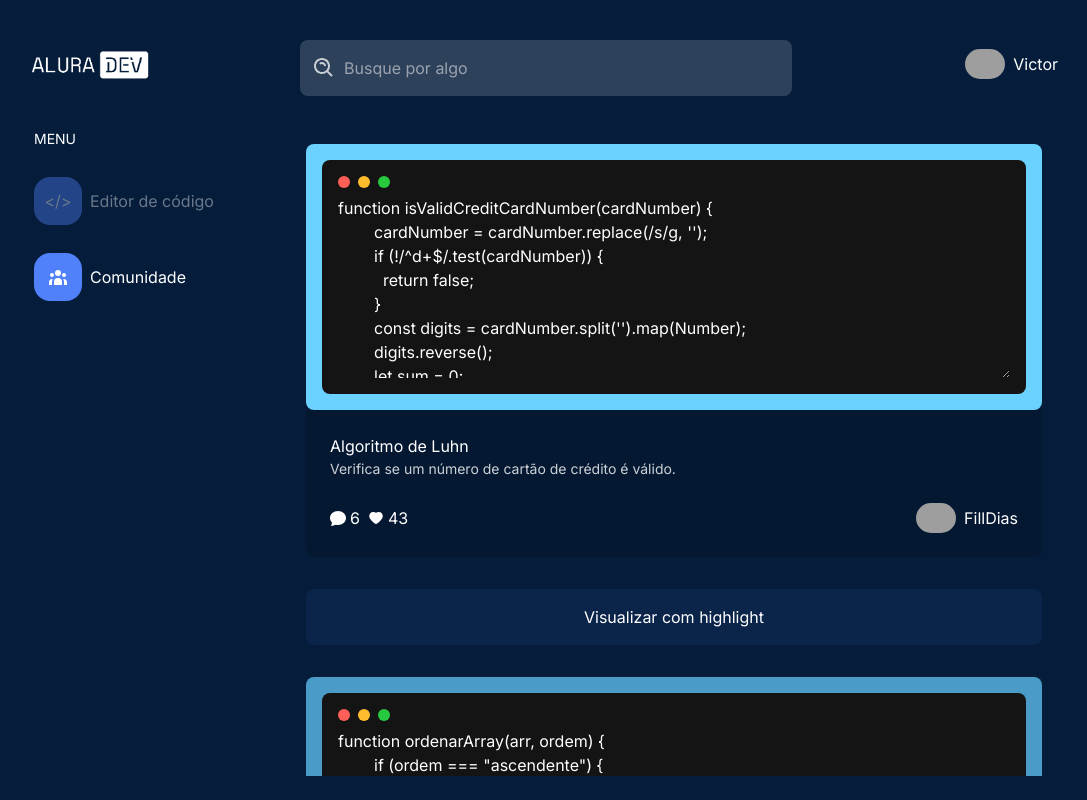
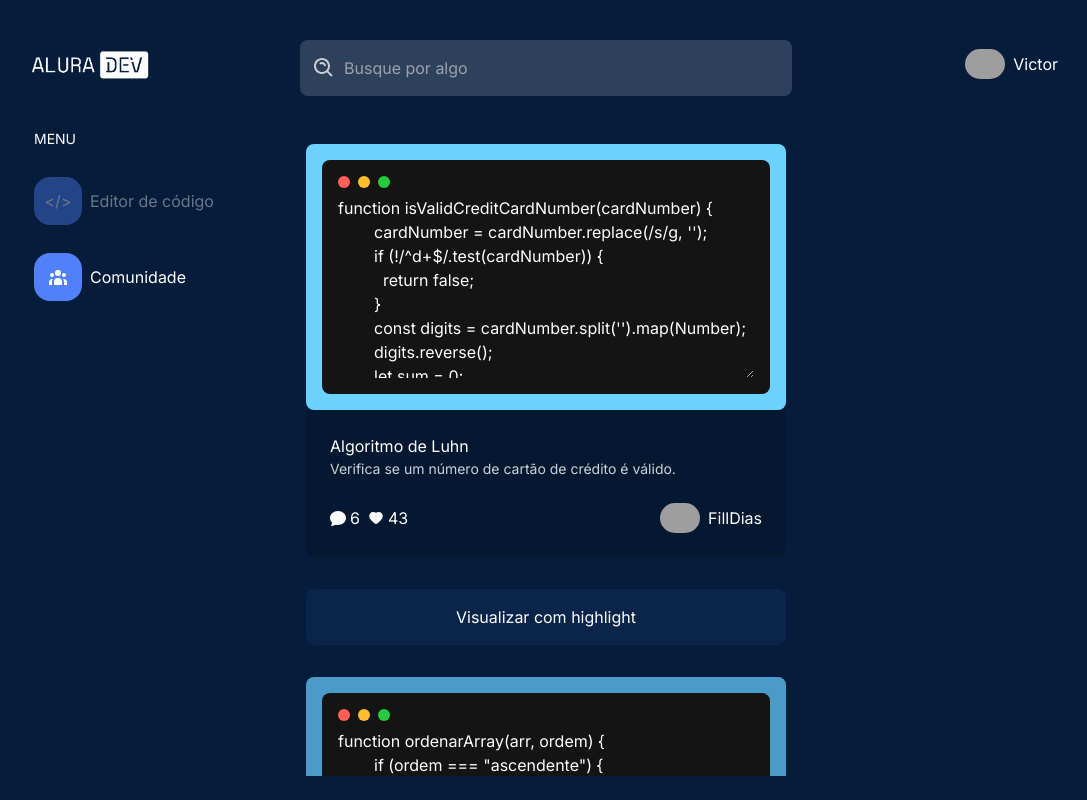
Before and after one commit to victorcabral182/challenge_alura_dev, a Next.js app: page /community in a window 1280 px wide. Shown: the whole page, without its empty margins (94-1181 px from the left). Built offline with nearby package versions, Linux system fonts and the light colour scheme; grey boxes are pictures that could not be loaded.

Commit message:
Fix: Little Adjustments

```diff
--- a/src/app/community/page.tsx
+++ b/src/app/community/page.tsx
@@ -19,7 +19,7 @@ export default function Community() {
 
   return (
     <>
-      <main className="grid grid-cols-4 lg:mt-8 h-[calc(100vh-152px)] mt-4 overflow-y-auto">
+      <main className="grid grid-cols-4 lg:mt-8 h-[calc(100vh-100px)] md:h-[calc(100vh-152px)] mt-4 overflow-y-auto">
         <aside className="col-span-1 hidden lg:flex">
           <Menu />
         </aside>
@@ -27,7 +27,7 @@ export default function Community() {
           Db?.map((item: DbItem, index: number) => (
             <section
               key={index}
-              className="col-span-4 lg:col-span-3 lg:col-start-2  p-4"
+              className="col-span-4 lg:col-span-2 lg:col-start-2 p-4"
             >
               <CodeEditor
                 key={index}
--- a/src/app/layout.tsx
+++ b/src/app/layout.tsx
@@ -20,7 +20,7 @@ export default function RootLayout({
     <html lang="pt-br">
       <CodeProvider>
         <body
-          className={`p-4 md:p-8 xl:px-[10%] max-h-[calc(100vh-16px)] bg-[#051D3B] overflow-x-hidden ${inter.className}`}
+          className={`p-4 md:p-8 xl:px-[10%] lg:max-h-[calc(100vh-16px)] bg-[#051D3B] overflow-x-hidden ${inter.className}`}
         >
           <Header />
           {children}
--- a/src/app/page.tsx
+++ b/src/app/page.tsx
@@ -10,7 +10,7 @@ export default function Home() {
   const [codeEditorBgColor, setCodeEditorBgColor] = useState<string>("#6BD1FF")
 
   return (
-    <main className="grid grid-cols-4 lg:mt-8 h-[calc(100vh-152px)] overflow-y-auto mt-4">
+    <main className="grid grid-cols-4 lg:mt-8 h-[calc(100vh-100px)] md:h-[calc(100vh-152px)] overflow-y-auto mt-4">
       <aside className="col-span-1 hidden lg:flex">
         <Menu />
       </aside>
--- a/src/components/Header/index.tsx
+++ b/src/components/Header/index.tsx
@@ -34,7 +34,7 @@ export const Header = () => {
             classNameParentDiv="hidden md:flex w-full lg:col-span-2"
             className="pl-11"
           />
-          <BiSearchAlt className="text-[24px] text-white opacity-[75%] absolute top-6 left-3 -z-10" />
+          <BiSearchAlt className="hidden md:flex text-[24px] text-white opacity-[75%] absolute top-6 left-3 -z-10" />
         </div>
         <div className="hidden lg:flex justify-end items-center hover:bg gap-2 w-fit lg:w-full lg:col-span-1">
           <img
```
